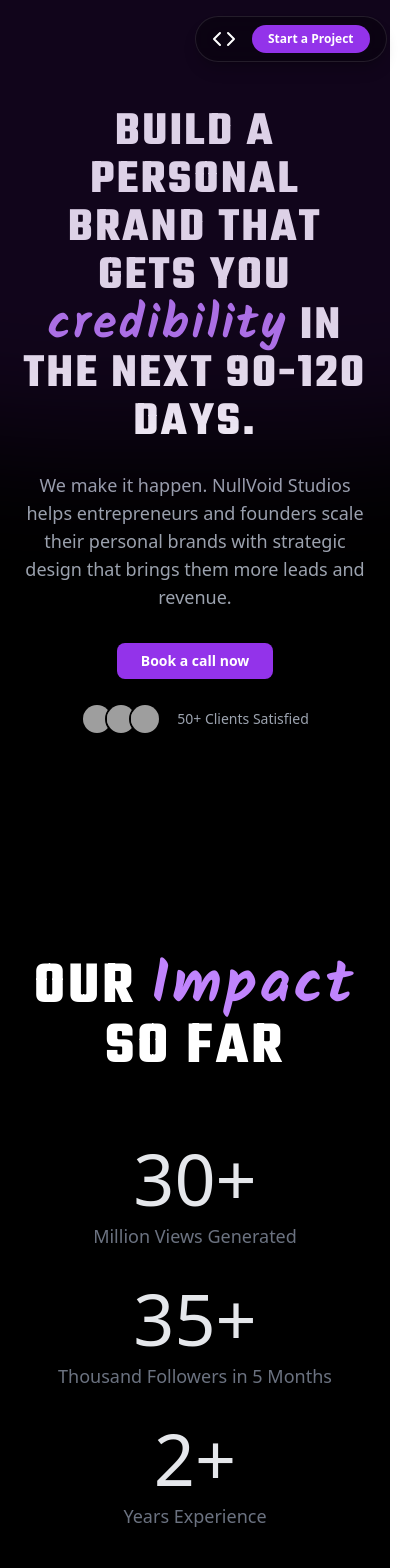
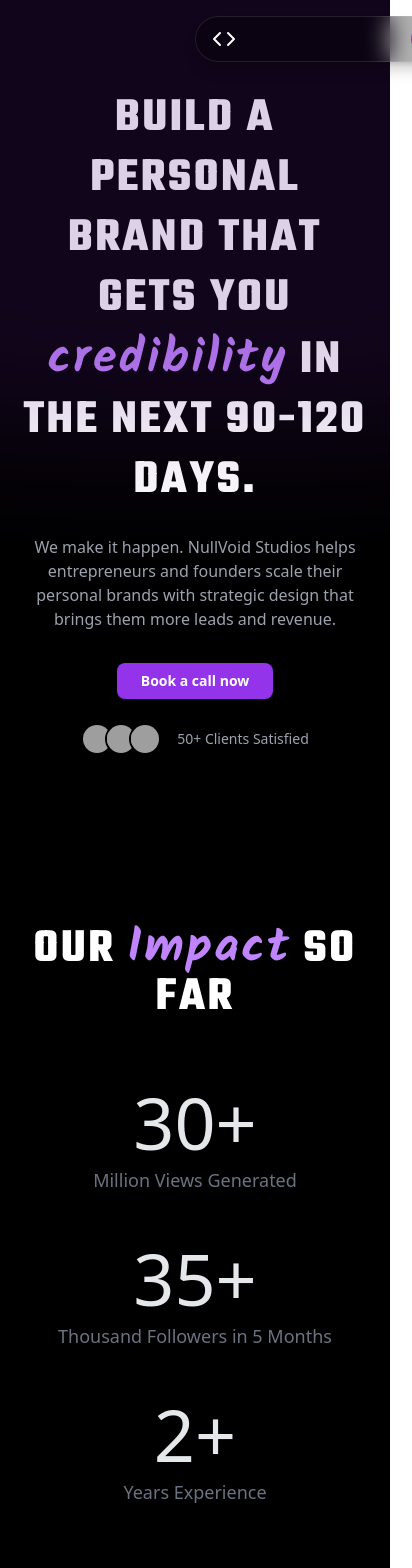
Before and after one commit to JackRider777/nullvoid-studios-landing, a React (Vite) app: page / in a window 390 px wide. Shown: the top 1568 px of the page, 412 px wide, since content can reach past the window. Built offline with nearby package versions, Linux system fonts and the light colour scheme; grey boxes are pictures that could not be loaded.

Commit message:
mobile optimized

```diff
--- a/index.html
+++ b/index.html
@@ -3,15 +3,32 @@
   <head>
     <meta charset="UTF-8" />
     <link rel="icon" type="image/jpg" href="/src/assets/logo.jpg" />
-
     <meta name="viewport" content="width=device-width, initial-scale=1.0" />
     <title>NullVoid Studios</title>
-
-    <!-- UPDATED: Added a meta description for SEO and link previews -->
     <meta
       name="description"
       content="NullVoid Studios helps entrepreneurs build credible, disruptive personal brands. We scale your vision with strategic design that gets results."
     />
+
+    <!-- Added your custom font imports here -->
+    <link rel="preconnect" href="https://fonts.googleapis.com" />
+    <link rel="preconnect" href="https://fonts.gstatic.com" crossorigin />
+    <link
+      href="https://fonts.googleapis.com/css2?family=Teko:wght@500;700&family=Kalam:wght@700&family=Inter:wght@400;500;600&display=swap"
+      rel="stylesheet"
+    />
+
+    <!--
+      Assuming your main CSS file (e.g., index.css) contains the Tailwind directives
+      and custom classes like .font-heading, .font-script, .animate-scroll, etc.
+      If not, you would add a <link rel="stylesheet" href="/src/index.css"> here.
+    -->
+    <style>
+      /* Added for smooth scrolling on anchor link clicks */
+      html {
+        scroll-behavior: smooth;
+      }
+    </style>
   </head>
   <body>
     <div id="root"></div>
--- a/src/App.jsx
+++ b/src/App.jsx
@@ -4,7 +4,7 @@ import { LandingPage } from "./components/LandingPage";
 
 function App() {
   return (
-    // Add min-h-screen here
+    // Add min-h-screen here to ensure the background covers the full height
     <div className="bg-black text-white font-sans min-h-screen">
       <FloatingNavbar />
       <LandingPage />
--- a/src/components/FloatingNavbar.jsx
+++ b/src/components/FloatingNavbar.jsx
@@ -17,7 +17,8 @@ const FloatingNavbar = () => {
       className="
         fixed top-4 left-1/2 -translate-x-1/2
         z-50
-        flex items-center justify-center gap-4
+        flex items-center justify-between /* Changed to space out items */
+        w-[90%] max-w-lg /* CRITICAL FIX: Made width responsive to prevent overflow */
         rounded-full
         px-4 py-2
         bg-black/30
@@ -31,7 +32,7 @@ const FloatingNavbar = () => {
         <Code className="h-6 w-6" />
       </a>
 
-      {/* Navigation Links - Hidden on mobile (hidden), visible from sm screens up (sm:flex) */}
+      {/* Navigation Links - Hidden on mobile, visible from sm screens up */}
       <div className="hidden sm:flex items-center gap-4">
         {navItems.map((item) => (
           <a
--- a/src/components/LandingPage.jsx
+++ b/src/components/LandingPage.jsx
@@ -2,12 +2,11 @@ import React, { useEffect, useRef } from "react";
 import { motion, useInView, animate } from "framer-motion";
 import { Linkedin, Instagram, Dribbble } from "lucide-react";
 
-// Import your assets
+// --- Using your original asset paths ---
 import image1 from "../assets/image1.jpeg";
 import image2 from "../assets/image2.jpg";
 import image4 from "../assets/image4.jpeg";
-// Import your video file
-import videoFile from "../assets/video1.mp4"; // Assuming your video is named image3.mp4
+import videoFile from "../assets/video1.mp4";
 
 // --- COUNTER COMPONENT ---
 function Counter({ from, to }) {
@@ -40,6 +39,7 @@ export const LandingPage = () => {
       <PortfolioSection />
       <ProcessSection />
       <TestimonialsSection />
+      <Footer />
     </main>
   );
 };
@@ -55,7 +55,7 @@ const HeroSection = () => {
         initial={{ opacity: 0, y: 20 }}
         animate={{ opacity: 1, y: 0 }}
         transition={{ duration: 0.8, ease: "easeInOut" }}
-        className="font-heading text-5xl sm:text-6xl md:text-7xl font-bold max-w-4xl leading-none text-white uppercase tracking-wider"
+        className="font-heading text-5xl sm:text-6xl md:text-7xl font-bold max-w-4xl leading-tight sm:leading-none text-white uppercase tracking-wider"
       >
         Build a personal brand that gets you{" "}
         <span className="font-script text-purple-400 normal-case">
@@ -68,7 +68,7 @@ const HeroSection = () => {
         initial={{ opacity: 0, y: 20 }}
         animate={{ opacity: 1, y: 0 }}
         transition={{ duration: 0.8, delay: 0.2, ease: "easeInOut" }}
-        className="mt-6 text-lg text-gray-400 max-w-xl"
+        className="mt-6 text-base sm:text-lg text-gray-400 max-w-xl"
       >
         We make it happen. NullVoid Studios helps entrepreneurs and founders
         scale their personal brands with strategic design that brings them more
@@ -128,13 +128,13 @@ const ImpactSection = () => {
   ];
 
   return (
-    <section className="py-28 px-4">
-      <h2 className="font-heading text-center text-6xl font-bold uppercase tracking-wider">
+    <section className="py-20 sm:py-28 px-4">
+      <h2 className="font-heading text-center text-5xl sm:text-6xl font-bold uppercase tracking-wider">
         Our{" "}
         <span className="font-script text-purple-400 normal-case">Impact</span>{" "}
         So Far
       </h2>
-      <div className="max-w-4xl mx-auto grid grid-cols-1 md:grid-cols-3 gap-8 text-center mt-16">
+      <div className="max-w-4xl mx-auto grid grid-cols-1 md:grid-cols-3 gap-12 md:gap-8 text-center mt-16">
         {stats.map((stat, index) => (
           <motion.div
             key={index}
@@ -155,7 +155,6 @@ const ImpactSection = () => {
   );
 };
 
-// UPDATED PORTFOLIO SECTION
 const PortfolioSection = () => {
   const projects = [
     {
@@ -171,7 +170,6 @@ const PortfolioSection = () => {
       src: image2,
     },
     {
-      // This item is now a video
       type: "video",
       title: "Brutalist Web",
       description: "UI/UX for a tech firm",
@@ -186,7 +184,7 @@ const PortfolioSection = () => {
   ];
 
   return (
-    <section id="casestudies" className="py-28 px-4">
+    <section id="casestudies" className="py-20 sm:py-28 px-4">
       <motion.div
         initial={{ opacity: 0, y: 50 }}
         whileInView={{ opacity: 1, y: 0 }}
@@ -194,7 +192,7 @@ const PortfolioSection = () => {
         transition={{ duration: 0.6 }}
         className="text-center"
       >
-        <h2 className="font-heading text-6xl font-bold uppercase tracking-wider">
+        <h2 className="font-heading text-5xl sm:text-6xl font-bold uppercase tracking-wider">
           Some of Our{" "}
           <span className="font-script text-purple-400 normal-case">
             Hand-Crafted Pieces.
@@ -215,7 +213,6 @@ const PortfolioSection = () => {
             transition={{ duration: 0.5, delay: index * 0.1 }}
             className="relative aspect-[9/16] rounded-lg overflow-hidden group"
           >
-            {/* Conditional Rendering: Check if the project type is 'video' */}
             {project.type === "video" ? (
               <video
                 src={project.src}
@@ -224,7 +221,7 @@ const PortfolioSection = () => {
                 autoPlay
                 loop
                 muted
-                playsInline // Important for iOS devices
+                playsInline
               />
             ) : (
               <img
@@ -274,13 +271,13 @@ const ProcessSection = () => {
     },
   ];
   return (
-    <section id="process" className="py-28 px-4">
+    <section id="process" className="py-20 sm:py-28 px-4">
       <motion.h2
         initial={{ opacity: 0, y: 50 }}
         whileInView={{ opacity: 1, y: 0 }}
         viewport={{ once: true, amount: 0.5 }}
         transition={{ duration: 0.6 }}
-        className="font-heading text-6xl font-bold text-center max-w-4xl mx-auto leading-tight uppercase tracking-wider"
+        className="font-heading text-5xl sm:text-6xl font-bold text-center max-w-4xl mx-auto leading-tight uppercase tracking-wider"
       >
         Our Sophisticated System and Process to Make Your Brand Go{" "}
         <span className="font-script text-purple-400 normal-case">
@@ -299,6 +296,7 @@ const ProcessSection = () => {
             transition={{ duration: 0.6, delay: index * 0.1 }}
           >
             <div className="absolute left-4 top-1 w-4 h-4 rounded-full bg-white transform -translate-x-1/2 ring-4 ring-black z-10" />
+            {/* Mobile optimization: stack columns on small screens */}
             <div className="flex-1 grid grid-cols-1 md:grid-cols-3 gap-x-8">
               <h3 className="md:col-span-1 text-2xl font-bold text-purple-400">
                 {step.name}
@@ -356,12 +354,12 @@ const TestimonialsSection = () => {
   const duplicatedTestimonials = [...testimonials, ...testimonials];
 
   return (
-    <section className="py-28">
+    <section className="py-20 sm:py-28">
       <div className="text-center mb-16 px-4">
         <p className="text-lg font-medium text-gray-400">
           Don't take our word for it
         </p>
-        <h2 className="font-heading text-6xl font-bold mt-2 uppercase tracking-wider">
+        <h2 className="font-heading text-5xl sm:text-6xl font-bold mt-2 uppercase tracking-wider">
           Our happy clients say about us
         </h2>
       </div>
@@ -370,7 +368,8 @@ const TestimonialsSection = () => {
           {duplicatedTestimonials.map((testimonial, index) => (
             <div
               key={index}
-              className="flex-shrink-0 w-[350px] bg-gray-900/80 p-8 rounded-lg border border-white/10 mx-4"
+              // Mobile optimization: Use a slightly smaller fixed width that works better with the animation calculation
+              className="flex-shrink-0 w-[400px] sm:w-[450px] bg-gray-900/80 p-8 rounded-lg border border-white/10 mx-4"
             >
               <div className="flex items-start gap-4">
                 <img
@@ -390,14 +389,13 @@ const TestimonialsSection = () => {
           ))}
         </div>
       </div>
-      <Footer />
     </section>
   );
 };
 
 const Footer = () => {
   return (
-    <footer className="px-8 pt-28 pb-12">
+    <footer className="px-8 pt-20 sm:pt-28 pb-12">
       <div className="max-w-6xl mx-auto grid grid-cols-1 md:grid-cols-3 gap-12 text-center md:text-left">
         <div>
           <h3 className="text-xl font-bold">nullvoidstudios</h3>
@@ -426,7 +424,7 @@ const Footer = () => {
             </a>
           </div>
         </div>
-        <div className="md:col-span-2 flex justify-around">
+        <div className="md:col-span-2 flex flex-col sm:flex-row justify-around gap-8 sm:gap-0">
           <div>
             <h4 className="font-semibold text-base text-white">Sections</h4>
             <ul className="mt-2 space-y-1">
@@ -457,7 +455,7 @@ const Footer = () => {
             </p>
             <a
               href="mailto:commissions@nullvoid.studios"
-              className="text-purple-400 hover:text-purple-300 transition-colors inline-block text-base"
+              className="text-purple-400 hover:text-purple-300 transition-colors inline-block text-base break-all"
             >
               commissions@nullvoid.studios
             </a>
```
